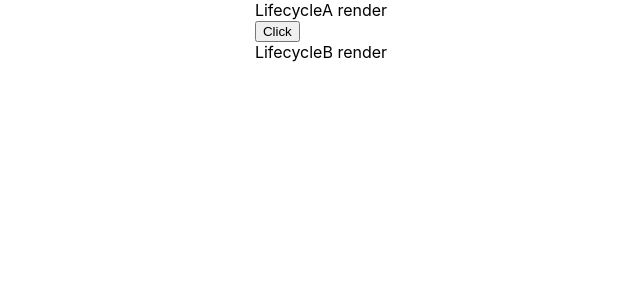
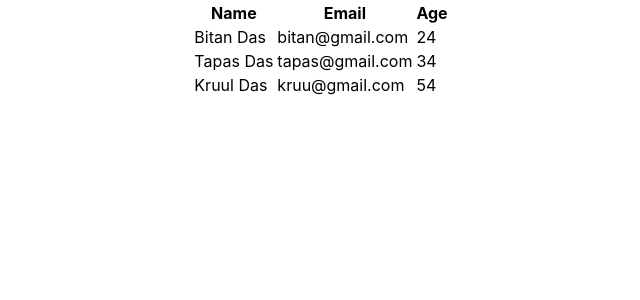
Before and after one commit to Bitan23101996/React-Learning-Series, a React (Create React App) app: page / in a window 1280 px wide. Shown: the top 300 px of the page, without its empty margins (319-959 px from the left). Built offline with nearby package versions, Linux system fonts and the light colour scheme.

Commit message:
React Fragments example using Table

```diff
--- a/src/App.js
+++ b/src/App.js
@@ -16,6 +16,7 @@ import './appStyles.css'
 import Styles from './appStyles.module.css'
 import BasicReactForm from './react-basics-tutorials/BasicReactForm'
 import LifecycleA from './react-basics-tutorials/LifecycleA';
+import FragmentsInReactTable from './react-basics-tutorials/FragmentsInReactTable';
 
 // 2. Extend the theme to include custom colors, fonts, etc
 const colors = {
@@ -43,7 +44,8 @@ function App() {
         <h5 className={Styles.success_color}>CSS Style Module Approach Way</h5>
       </div> */}
       {/* <BasicReactForm/> */}
-      <LifecycleA />
+      {/* <LifecycleA /> */}
+      <FragmentsInReactTable />
     </div>
   );
 }
--- /dev/null
+++ b/src/react-basics-tutorials/FragmentInReactTableColumn.js
@@ -0,0 +1,40 @@
+import React from 'react'
+
+function FragmentInReactTableColumn() {
+    const tbody = [{
+        id: 1,
+        name: 'Bitan Das',
+        email: 'bitan@gmail.com',
+        age: 24
+    },
+    {
+        id: 2,
+        name: 'Tapas Das',
+        email: 'tapas@gmail.com',
+        age: 34
+    },
+    {
+        id: 3,
+        name: 'Kruul Das',
+        email: 'kruu@gmail.com',
+        age: 54
+    }]
+    return (
+        <React.Fragment>
+            {
+                tbody.map((body) => {
+                    return (
+                        <tr key={body.id}>
+                            <td>{body.name}</td>
+                            <td>{body.email}</td>
+                            <td>{body.age}</td>
+                        </tr>
+                    )
+                })
+            }
+
+        </React.Fragment>
+    )
+}
+
+export default FragmentInReactTableColumn
--- /dev/null
+++ b/src/react-basics-tutorials/FragmentsInReactTable.js
@@ -0,0 +1,21 @@
+import React from 'react'
+import FragmentInReactTableColumn from './FragmentInReactTableColumn'
+
+function FragmentsInReactTable() {
+    return (
+        <table>
+            <thead>
+                <tr>
+                    <th>Name</th>
+                    <th>Email</th>
+                    <th>Age</th>
+                </tr>
+            </thead>
+            <tbody>
+                <FragmentInReactTableColumn />
+            </tbody>
+        </table>
+    )
+}
+
+export default FragmentsInReactTable
```
Also changed, not shown: 1 other file (tests, documents, lock files or other folders).
